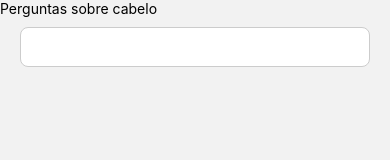
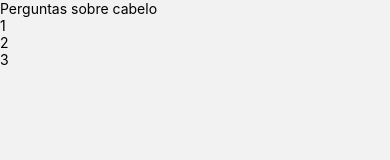
Before and after one commit to Guilherme-520/Eros, a React Native app: screen /Hair in a window 390 px wide. Shown: the top 160 px of the page. Built offline with nearby package versions, Linux system fonts and the light colour scheme.

Commit message:
add props radio

```diff
--- a/src/components/Radio.js
+++ b/src/components/Radio.js
@@ -1,28 +1,24 @@
-import { View, TextInput, StyleSheet, TouchableOpacity } from 'react-native'
+import { View, Text, StyleSheet, TouchableOpacity } from 'react-native'
 import React, { useState } from 'react';
 import { FontAwesome5 } from '@expo/vector-icons';
 
 const Radio = (props) => {
 
-    const [sec, setSec] = useState(props.secureTextEntry)
+
+    const [option, setOption] = useState('')
+
   return (
-    <View style={ styles.Container}>
-        <TextInput
-        underlineColorAndroid='transparent'
-         style={styles.input}
-         {...props}
-         secureTextEntry={sec}
+    <View style={ styles.Container}
 
-         >
-         </TextInput>
-        <FontAwesome5 style={ styles.icon } name={props.iconName} size={24} color="black" />
-        {props.secureTextEntry && (
-                <TouchableOpacity
-                onPress={()=> setSec(!sec)}
-        >
-        <FontAwesome5 style={ styles.iconSec } name={sec ? "eye" : "eye-slash"} size={24} color="black" />
+    >
+    {props.options.map((opt)=>(
+        <TouchableOpacity onPress={(()=>props.onChangeSelected(opt))}>
+            <View style={styles.radio}>
+            </View>
+            <Text>{opt}</Text>
         </TouchableOpacity>
-            )}
+    ))}
+
 
       </View>
   )
@@ -30,35 +26,15 @@ const Radio = (props) => {
 
 const styles = StyleSheet.create({
     Container:{
-        flexDirection: 'row',
+        flexDirection:'column',
     },
 
-    input:{
-        width: '100%',
-        flex: 1,
-        paddingLeft: 40,
-        paddingRight:40,
-        height: 40,
-        margin: 10,
-        backgroundColor: '#fff',
-        borderWidth: 1,
-        borderColor: "#ccc",
-        fontSize:16,
-        borderRadius: 8,
-        marginHorizontal: 20,
+    radio:{
+        borderRadius: '100%',
+        backgroundColor: '#54ca2'
 
     },
 
-    icon:{
-        position: 'absolute',
-        right:28,
-        top:18,
-    },
-    iconSec:{
-        position: 'absolute',
-        right:28,
-        top:18,
-    },
 
 });
 export default Radio
--- a/src/pages/Questions/Hair.js
+++ b/src/pages/Questions/Hair.js
@@ -6,7 +6,7 @@ export default function Hair() {
   return (
     <View>
       <Text>Perguntas sobre cabelo</Text>
-      <Radio/>
+      <Radio options={['1','2','3']} onChangeSelected={(opt)=>alert(opt)}/>
     </View>
   )
 }
--- a/src/pages/SignUp/index.js
+++ b/src/pages/SignUp/index.js
@@ -24,7 +24,7 @@ export default function SignUp() {
       .then((userCredential) => {
         // Signed in
         const user = userCredential.user;
-        alert("usuario criado com sucesso")
+        navigation.navigate("Hair")
         // ...
       })
       .catch((error) => {
```
